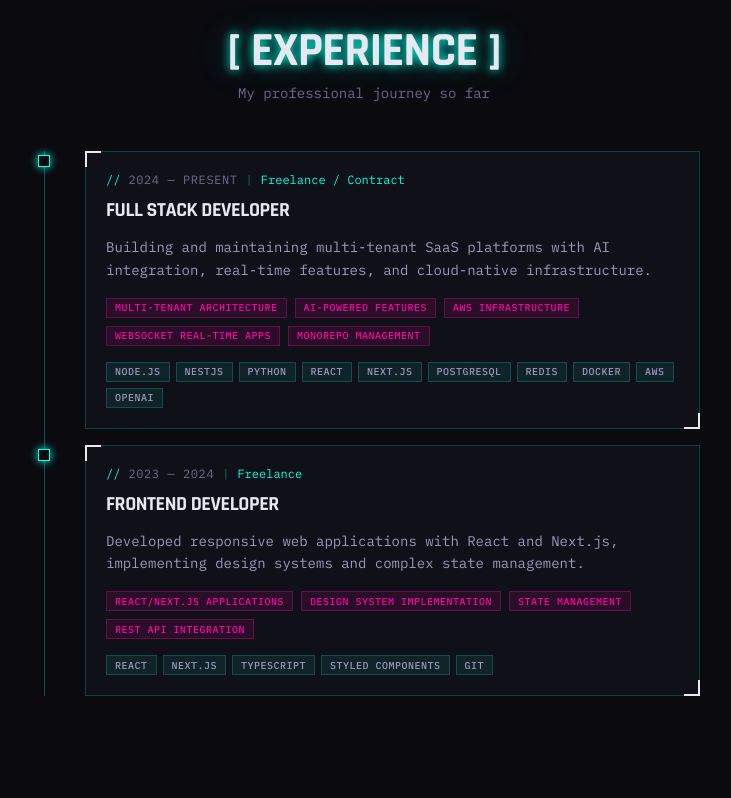
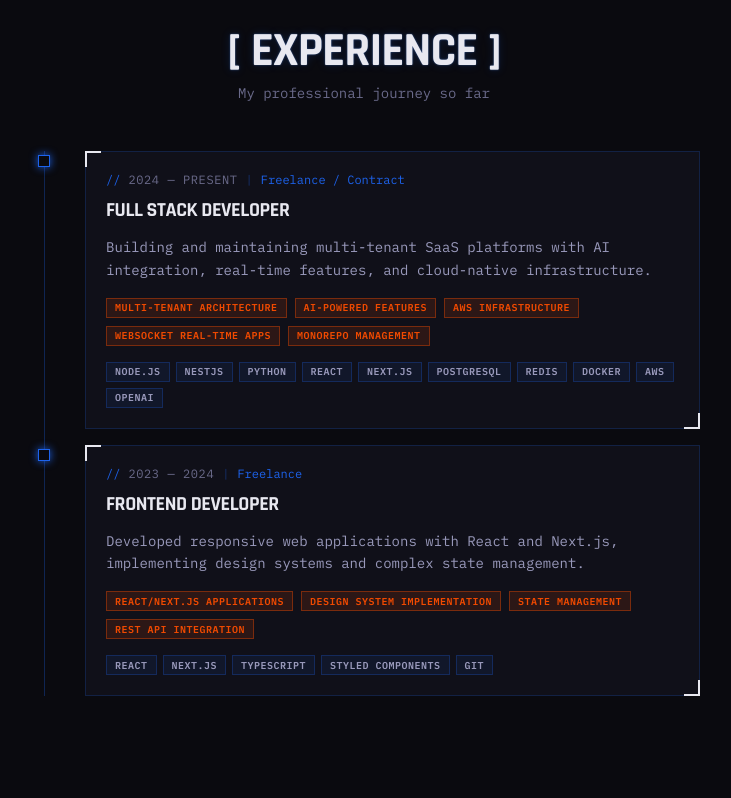
Before and after one commit to wendsondev/portfolio, a Next.js app: page /en in a window 1280 px wide. Shown: the part 1905-2703 px from the top of the page, without its empty margins (276-1007 px from the left). Built offline with nearby package versions, Linux system fonts and the light colour scheme.

Commit message:
feat: refresh portfolio color system
Update the accent palette, improve light-mode text and badge contrast, and remove the fixed vignette overlay that obscured the page.

```diff
--- a/src/app/[lang]/layout.tsx
+++ b/src/app/[lang]/layout.tsx
@@ -111,7 +111,7 @@ export default async function RootLayout({
 	return (
 		<html lang={lang} suppressHydrationWarning>
 			<body
-				className={`${rajdhani.variable} ${ibmPlexMono.variable} crt-scanlines vignette antialiased`}
+				className={`${rajdhani.variable} ${ibmPlexMono.variable} crt-scanlines antialiased`}
 			>
 				<ThemeProvider>
 					<Header dictionary={dictionary} lang={lang} />
--- a/src/app/globals.css
+++ b/src/app/globals.css
@@ -6,18 +6,24 @@
 
 :root {
 	--text-primary: #1a1a2e;
-	--text-secondary: #8888aa;
-	--text-tertiary: #6a6a8a;
-	--text-accent: #00ccb8;
+	--text-secondary: #536072;
+	--text-tertiary: #5f667a;
 	--bg-primary: #e8e8f0;
 	--bg-secondary: #d0d0de;
 	--bg-tertiary: #c0c0d0;
-	--gradient-from: #00ccb8;
-	--gradient-to: #cc0088;
-	--neon-cyan: #00ffe5;
-	--neon-magenta: #ff00aa;
-	--neon-cyan-muted: #00ccb8;
-	--neon-magenta-muted: #cc0088;
+	--brand: #1d63ed;
+	--brand-emphasis: #1558d6;
+	--signature: #f14a00;
+	--signature-strong: #a93400;
+	--semantic-destructive: #b83a55;
+	--text-accent: var(--brand);
+	--text-accent-alpha: color-mix(in srgb, var(--text-accent) 12%, transparent);
+	--gradient-from: var(--brand);
+	--gradient-to: var(--signature);
+	--neon-cyan: var(--brand-emphasis);
+	--neon-magenta: var(--signature-strong);
+	--neon-cyan-muted: var(--brand);
+	--neon-magenta-muted: var(--signature-strong);
 	--steel: #2a2a3a;
 	--background: var(--bg-primary);
 	--foreground: var(--text-primary);
@@ -31,7 +37,7 @@
 	--muted-foreground: var(--text-tertiary);
 	--accent: var(--bg-secondary);
 	--accent-foreground: var(--text-accent);
-	--destructive: #cc0044;
+	--destructive: var(--semantic-destructive);
 	--border: color-mix(in srgb, var(--text-accent) 20%, transparent);
 	--input: color-mix(in srgb, var(--text-accent) 20%, transparent);
 	--ring: var(--text-accent);
@@ -42,16 +48,22 @@
 	--text-primary: #e8e8f0;
 	--text-secondary: #9999bb;
 	--text-tertiary: #6a6a8a;
-	--text-accent: #00ffe5;
 	--bg-primary: #0a0a0f;
 	--bg-secondary: #12121c;
 	--bg-tertiary: #2a2a3a;
-	--gradient-from: #00ffe5;
-	--gradient-to: #ff00aa;
-	--neon-cyan: #00ffe5;
-	--neon-magenta: #ff00aa;
-	--neon-cyan-muted: #00ffe5;
-	--neon-magenta-muted: #ff00aa;
+	--brand: #1d63ed;
+	--brand-emphasis: #5f9cff;
+	--signature: #f14a00;
+	--signature-strong: #ff8a4c;
+	--semantic-destructive: #ff6681;
+	--text-accent: var(--brand);
+	--text-accent-alpha: color-mix(in srgb, var(--text-accent) 12%, transparent);
+	--gradient-from: var(--brand);
+	--gradient-to: var(--signature);
+	--neon-cyan: var(--brand-emphasis);
+	--neon-magenta: var(--signature);
+	--neon-cyan-muted: var(--brand);
+	--neon-magenta-muted: var(--signature-strong);
 	--steel: #2a2a3a;
 	--background: var(--bg-primary);
 	--foreground: var(--text-primary);
@@ -65,7 +77,7 @@
 	--muted-foreground: var(--text-tertiary);
 	--accent: var(--bg-secondary);
 	--accent-foreground: var(--text-accent);
-	--destructive: #ff0044;
+	--destructive: var(--semantic-destructive);
 	--border: color-mix(in srgb, var(--text-accent) 20%, transparent);
 	--input: color-mix(in srgb, var(--text-accent) 20%, transparent);
 	--ring: var(--text-accent);
@@ -182,20 +194,6 @@ h6 {
 	);
 }
 
-/* Vignette overlay */
-.vignette::before {
-	content: "";
-	position: fixed;
-	inset: 0;
-	z-index: 49;
-	pointer-events: none;
-	background: radial-gradient(
-		ellipse at center,
-		transparent 50%,
-		rgba(0, 0, 0, 0.3) 100%
-	);
-}
-
 /* Grid background */
 .cyber-grid {
 	background-image:
@@ -209,74 +207,68 @@ h6 {
 /* Hero chromatic aberration text */
 .chromatic-text {
 	text-shadow:
-		-2px 0 var(--neon-cyan-muted),
-		2px 0 var(--neon-magenta-muted);
+		-1px 0 color-mix(in srgb, var(--brand) 45%, transparent),
+		1px 0 color-mix(in srgb, var(--signature) 35%, transparent);
 }
 
 .dark .chromatic-text {
 	text-shadow:
-		-3px 0 rgba(0, 255, 229, 0.6),
-		3px 0 rgba(255, 0, 170, 0.6);
+		-2px 0 color-mix(in srgb, var(--brand-emphasis) 32%, transparent),
+		2px 0 color-mix(in srgb, var(--signature) 28%, transparent);
 }
 
 /* Neon glow effects */
 .neon-glow-cyan {
-	box-shadow:
-		0 0 8px var(--neon-cyan-muted),
-		0 0 20px color-mix(in srgb, var(--neon-cyan) 20%, transparent);
+	box-shadow: 0 0 0 1px color-mix(in srgb, var(--brand) 18%, transparent);
 }
 
 .dark .neon-glow-cyan {
 	box-shadow:
-		0 0 8px var(--neon-cyan),
-		0 0 24px color-mix(in srgb, var(--neon-cyan) 30%, transparent);
+		0 0 0 1px color-mix(in srgb, var(--brand) 38%, transparent),
+		0 0 10px color-mix(in srgb, var(--brand) 14%, transparent);
 }
 
 .neon-glow-magenta {
-	box-shadow:
-		0 0 8px var(--neon-magenta-muted),
-		0 0 20px color-mix(in srgb, var(--neon-magenta) 20%, transparent);
+	box-shadow: 0 0 0 1px color-mix(in srgb, var(--signature) 18%, transparent);
 }
 
 .dark .neon-glow-magenta {
 	box-shadow:
-		0 0 8px var(--neon-magenta),
-		0 0 24px color-mix(in srgb, var(--neon-magenta) 30%, transparent);
+		0 0 0 1px color-mix(in srgb, var(--signature) 34%, transparent),
+		0 0 10px color-mix(in srgb, var(--signature) 12%, transparent);
 }
 
 .neon-text-cyan {
-	text-shadow: 0 0 8px var(--neon-cyan-muted);
+	text-shadow: none;
 }
 
 .dark .neon-text-cyan {
 	text-shadow:
-		0 0 10px var(--neon-cyan),
-		0 0 30px color-mix(in srgb, var(--neon-cyan) 40%, transparent);
+		0 0 2px color-mix(in srgb, var(--brand-emphasis) 46%, transparent),
+		0 0 10px color-mix(in srgb, var(--brand) 18%, transparent);
 }
 
 .neon-text-magenta {
-	text-shadow: 0 0 8px var(--neon-magenta-muted);
+	text-shadow: none;
 }
 
 .dark .neon-text-magenta {
 	text-shadow:
-		0 0 10px var(--neon-magenta),
-		0 0 30px color-mix(in srgb, var(--neon-magenta) 40%, transparent);
+		0 0 2px color-mix(in srgb, var(--signature-strong) 42%, transparent),
+		0 0 10px color-mix(in srgb, var(--signature) 16%, transparent);
 }
 
 /* Neon border glow */
 .neon-border {
 	border: 1px solid var(--neon-cyan-muted);
-	box-shadow:
-		inset 0 0 12px color-mix(in srgb, var(--neon-cyan) 8%, transparent),
-		0 0 12px color-mix(in srgb, var(--neon-cyan) 8%, transparent);
+	box-shadow: none;
 }
 
 .dark .neon-border {
 	border-color: var(--neon-cyan);
 	box-shadow:
-		inset 0 0 16px color-mix(in srgb, var(--neon-cyan) 10%, transparent),
-		0 0 16px color-mix(in srgb, var(--neon-cyan) 10%, transparent);
+		inset 0 0 8px color-mix(in srgb, var(--brand) 5%, transparent),
+		0 0 8px color-mix(in srgb, var(--brand) 7%, transparent);
 }
 
 /* Corner bracket decorations */
--- a/src/components/ui/badge.tsx
+++ b/src/components/ui/badge.tsx
@@ -20,10 +20,10 @@ const badgeVariants = cva(
 					"hover:bg-muted hover:text-muted-foreground dark:hover:bg-muted/50",
 				link: "text-primary underline-offset-4 hover:underline",
 				status:
-					"border border-text-accent/30 bg-bg-secondary/70 font-sans tracking-wider uppercase text-text-accent shadow-[0_0_12px_var(--text-accent-alpha,rgba(0,255,229,0.12))]",
+					"border border-text-accent/35 bg-bg-secondary/80 font-sans tracking-wider uppercase text-text-accent shadow-[0_0_0_1px_var(--text-accent-alpha)]",
 				highlight:
-					"border border-neon-magenta/30 bg-neon-magenta/10 font-sans text-[10px] tracking-wider uppercase text-neon-magenta",
-				tech: "border border-text-accent/20 bg-text-accent/8 font-sans text-[10px] tracking-wider uppercase text-text-secondary",
+					"border border-neon-magenta/40 bg-neon-magenta/8 font-sans text-[10px] font-semibold tracking-wider uppercase text-neon-magenta dark:bg-neon-magenta/12",
+				tech: "border border-text-accent/25 bg-bg-secondary/70 font-sans text-[10px] font-semibold tracking-wider uppercase text-text-tertiary dark:bg-text-accent/8 dark:text-text-secondary",
 			},
 		},
 		defaultVariants: {
```
